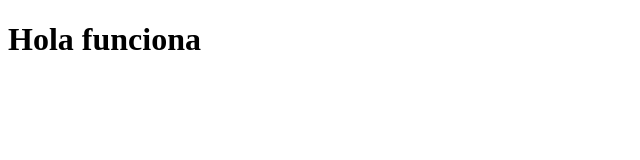
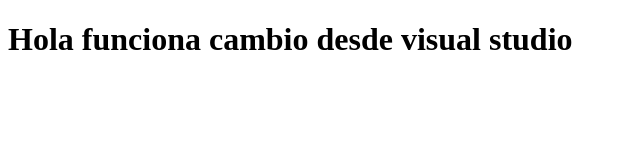
Before and after one commit to caremsoft/primerweb, a plain HTML site: page index.html in a window 1280 px wide. Shown: the whole page, without its empty margins (0-640 px from the left). Drawn offline with Linux system fonts and the light colour scheme.

Commit message:
Cambio desde Visual

```diff
--- a/index.html
+++ b/index.html
@@ -7,6 +7,6 @@
     <title>Prueba</title>
 </head>
 <body>
-    <h1>Hola funciona</h1>
+    <h1>Hola funciona cambio desde visual studio</h1>
 </body>
 </html>
```
